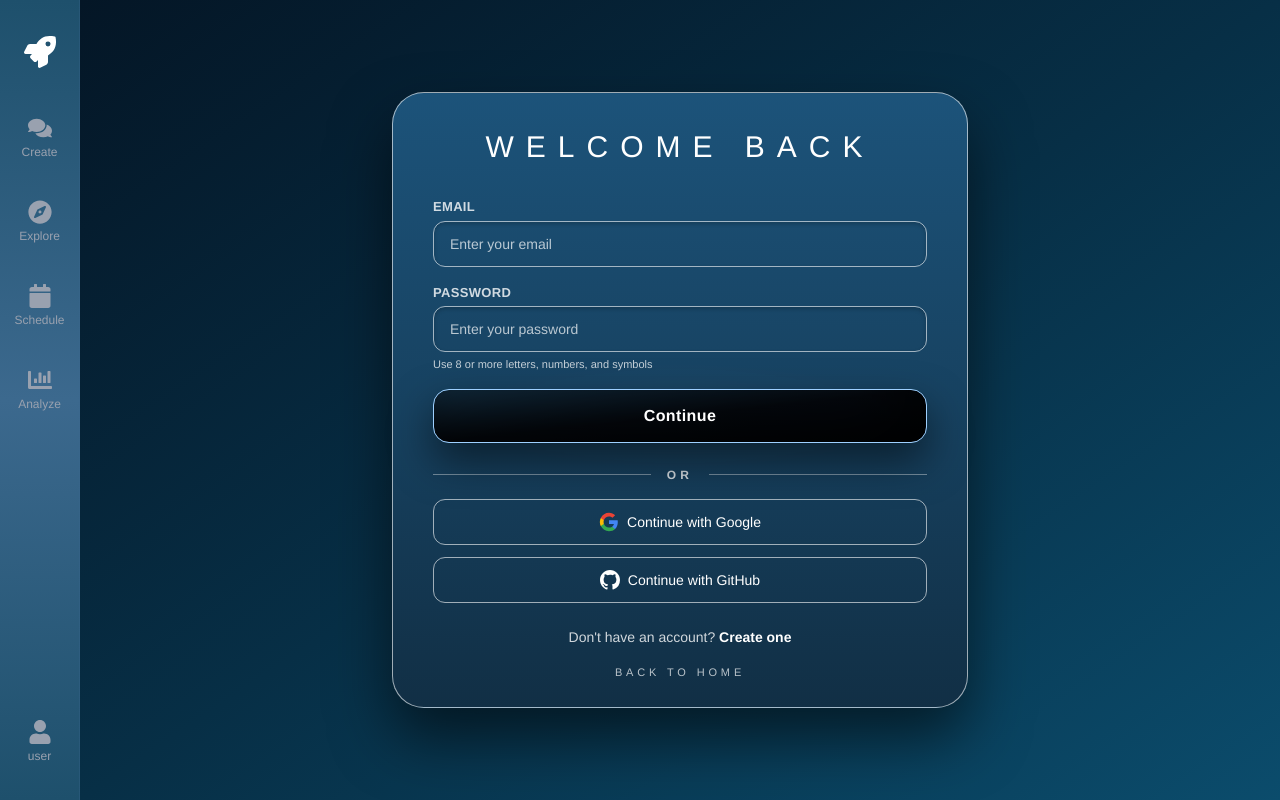
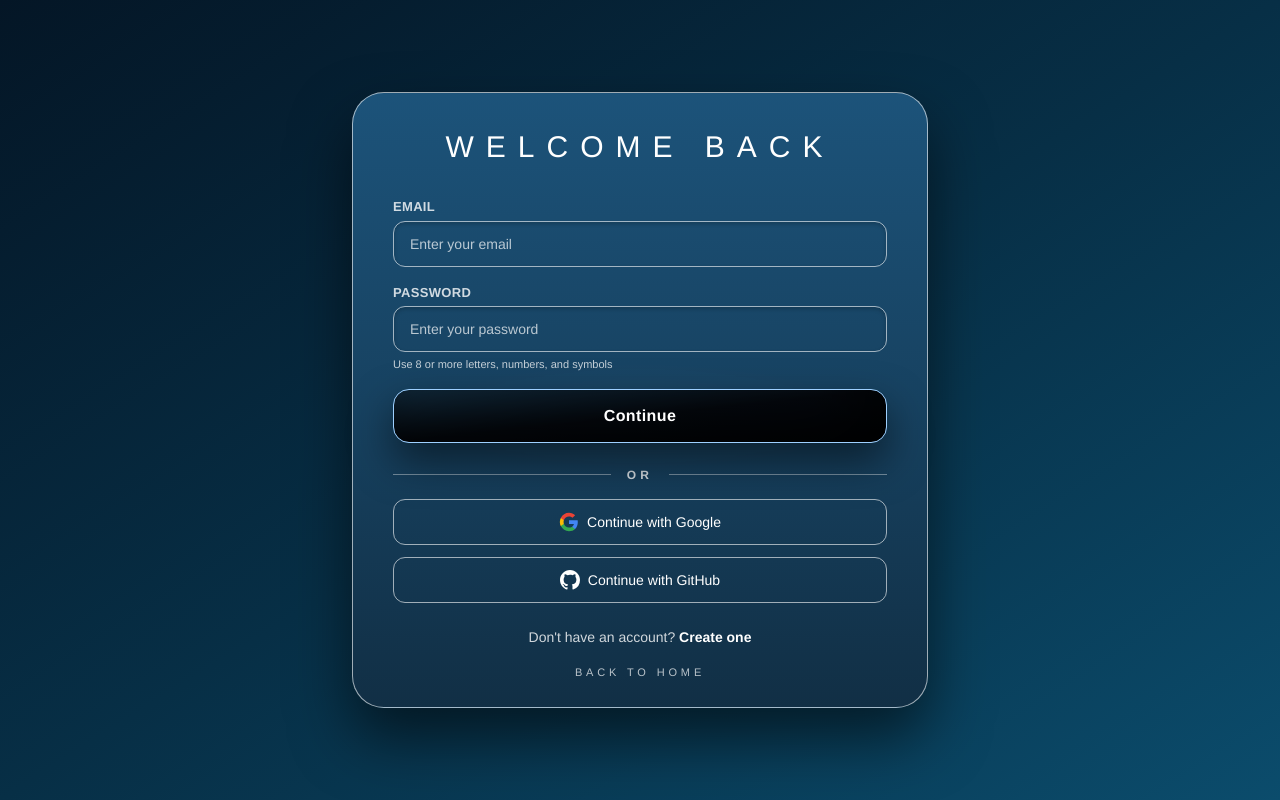
Before and after one commit to SimonNRisk/qtma25, a Next.js app in the folder frontend/: page /login in a window 1280 px wide. Built offline with nearby package versions, Linux system fonts and the light colour scheme; no server answers.

Commit message:
fix: only expose sidebar on specific routes

```diff
--- a/frontend/src/app/layout.tsx
+++ b/frontend/src/app/layout.tsx
@@ -1,7 +1,8 @@
 import type { Metadata } from 'next';
 import { Geist, Geist_Mono } from 'next/font/google';
 import './globals.css';
-import { Sidebar } from '@/components/Sidebar';
+import { ConditionalSidebar } from '@/components/ConditionalSidebar';
+import { ConditionalLayout } from '@/components/ConditionalLayout';
 
 const geistSans = Geist({
   variable: '--font-geist-sans',
@@ -26,8 +27,8 @@ export default function RootLayout({
   return (
     <html lang="en">
       <body className={`${geistSans.variable} ${geistMono.variable} antialiased`}>
-        <Sidebar />
-        <div className="ml-20">{children}</div>
+        <ConditionalSidebar />
+        <ConditionalLayout>{children}</ConditionalLayout>
       </body>
     </html>
   );
--- /dev/null
+++ b/frontend/src/components/ConditionalLayout.tsx
@@ -0,0 +1,10 @@
+'use client';
+
+import { usePathname } from 'next/navigation';
+import { shouldShowSidebar } from '@/lib/routes';
+
+export function ConditionalLayout({ children }: { children: React.ReactNode }) {
+  const pathname = usePathname();
+
+  return <div className={shouldShowSidebar(pathname) ? 'ml-20' : ''}>{children}</div>;
+}
--- /dev/null
+++ b/frontend/src/components/ConditionalSidebar.tsx
@@ -0,0 +1,15 @@
+'use client';
+
+import { usePathname } from 'next/navigation';
+import { Sidebar } from './Sidebar';
+import { shouldShowSidebar } from '@/lib/routes';
+
+export function ConditionalSidebar() {
+  const pathname = usePathname();
+
+  if (!shouldShowSidebar(pathname)) {
+    return null;
+  }
+
+  return <Sidebar />;
+}
--- /dev/null
+++ b/frontend/src/lib/routes.ts
@@ -0,0 +1,20 @@
+// Routes that should NOT show the sidebar (unauthenticated routes)
+export const EXCLUDED_SIDEBAR_ROUTES = [
+  '/login',
+  '/signup',
+  '/onboarding',
+  '/auth/callback',
+  '/linkedin-connect',
+  '/linkedin-connect/callback',
+];
+
+/**
+ * Check if a given pathname should show the sidebar
+ */
+export function shouldShowSidebar(pathname: string | null): boolean {
+  if (!pathname) return false;
+
+  return !EXCLUDED_SIDEBAR_ROUTES.some(
+    route => pathname === route || pathname.startsWith(`${route}/`)
+  );
+}
```
